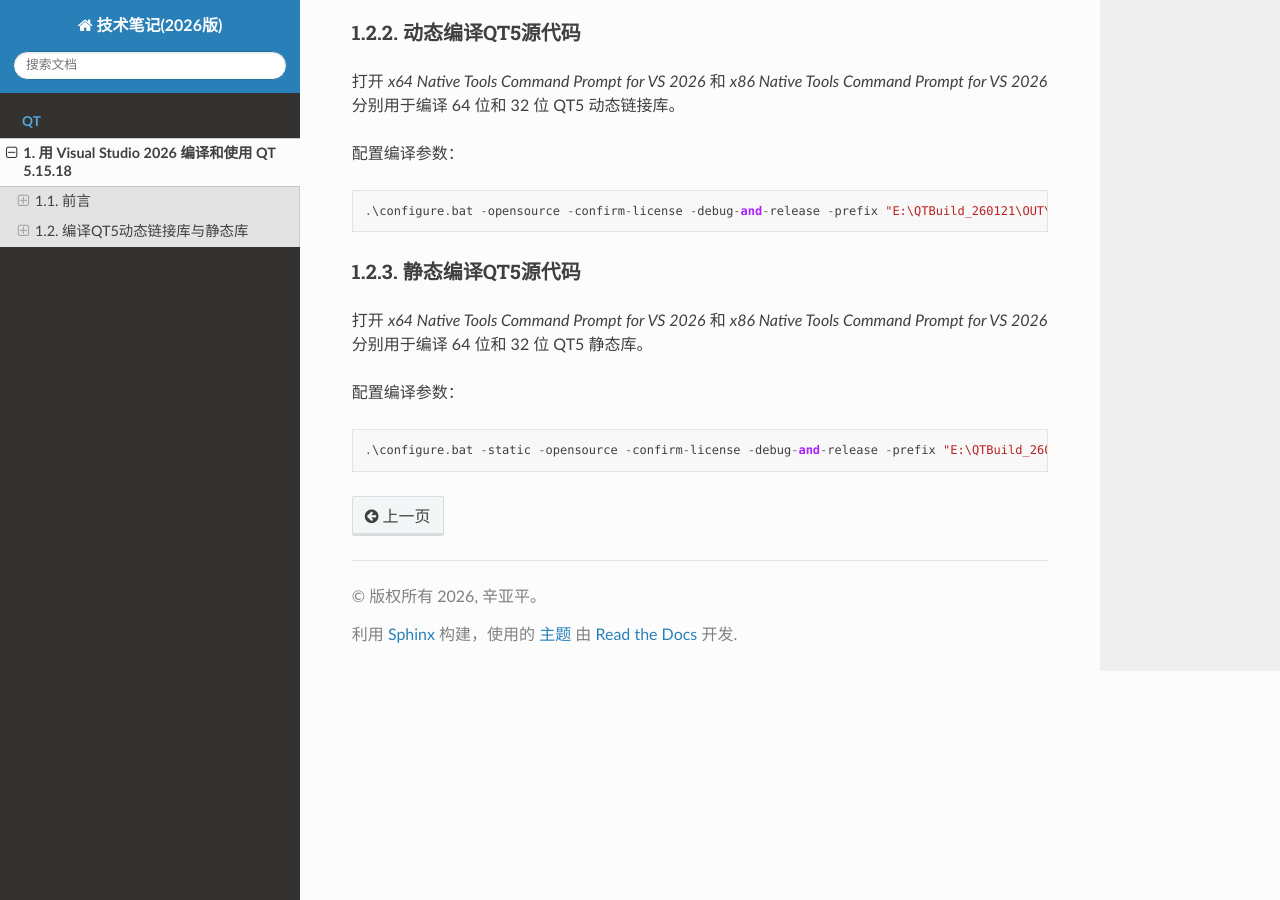
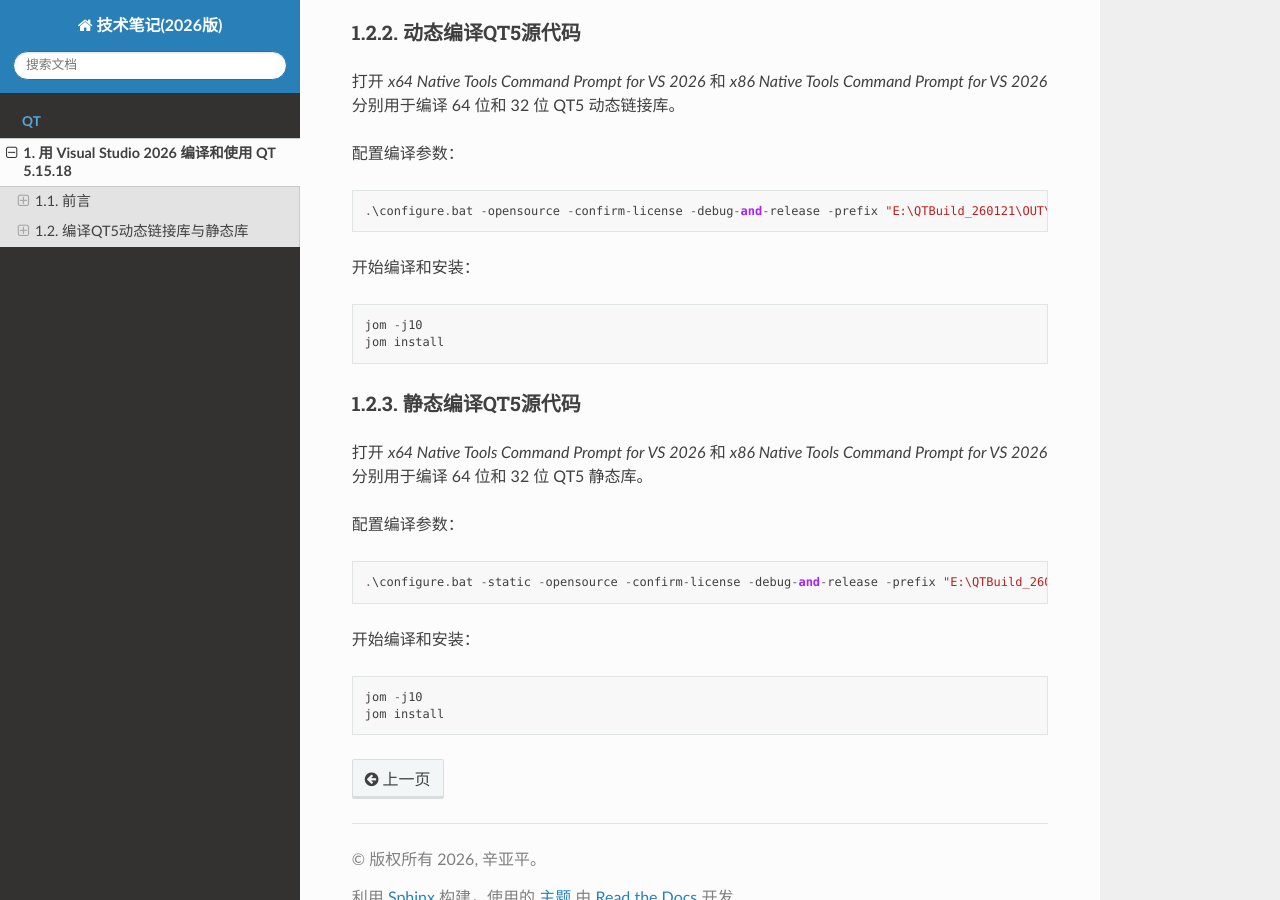
Before and after one commit to yapingxin/TechNotes-2026, a Sphinx documentation site: the page built from docs/QT/260121-VS2026-BuildQT5.rst, in a window 1280 px wide and 900 px high, scrolled down 1830 px. Built offline with Sphinx 7.4.7 and the Read the Docs theme 3.1.0, drawn with Linux system fonts in a browser that asks for light colours.

Commit message:
::
    jom -j10
    jom install

```diff
--- a/docs/QT/260121-VS2026-BuildQT5.rst
+++ b/docs/QT/260121-VS2026-BuildQT5.rst
@@ -80,6 +80,13 @@ QT 官方网站上的开源代码入口地址是：`Qt Downloads <https://downlo
 
     .\configure.bat -opensource -confirm-license -debug-and-release -prefix "E:\QTBuild_260121\OUT\Qt5.15.18\VC2026-x64-Shared" -platform win32-msvc -qt-sqlite -qt-pcre -qt-zlib -qt-libpng -qt-libjpeg -qt-freetype -qt-harfbuzz -opengl dynamic -skip qtwebengine -skip wayland -skip purchasing -skip qtspeech -skip qtdoc -nomake tests -nomake examples -optimize-size -strip -c++std c++17 -mp
 
+开始编译和安装：
+
+::
+
+    jom -j10
+    jom install
+
 静态编译QT5源代码
 ~~~~~~~~~~~~~~~~~
 
@@ -90,3 +97,10 @@ QT 官方网站上的开源代码入口地址是：`Qt Downloads <https://downlo
 ::
 
     .\configure.bat -static -opensource -confirm-license -debug-and-release -prefix "E:\QTBuild_260121\OUT\Qt5.15.18\VC2026-x64-Static" -platform win32-msvc -qt-sqlite -qt-pcre -qt-zlib -qt-libpng -qt-libjpeg -qt-freetype -qt-harfbuzz -opengl dynamic -skip qtwebengine -skip wayland -skip purchasing -skip qtspeech -skip qtdoc -nomake tests -nomake examples -optimize-size -strip -c++std c++17 -mp
+
+开始编译和安装：
+
+::
+
+    jom -j10
+    jom install
```
